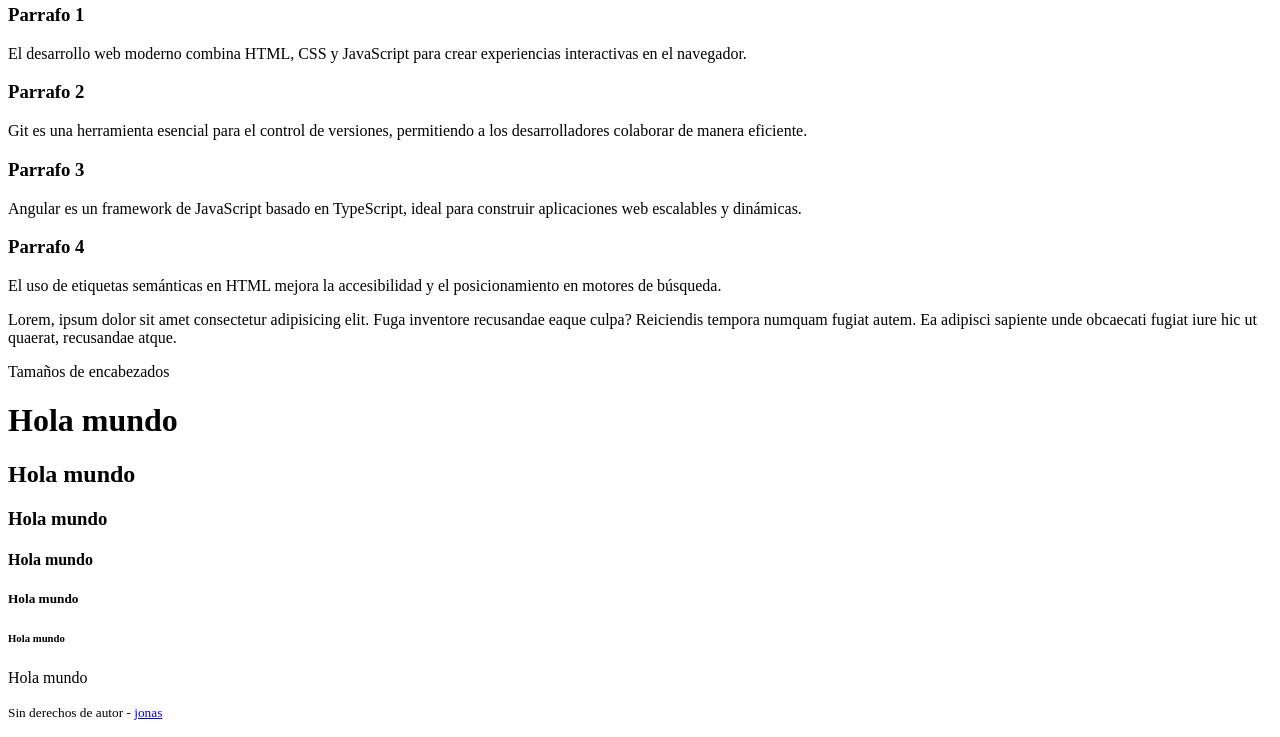
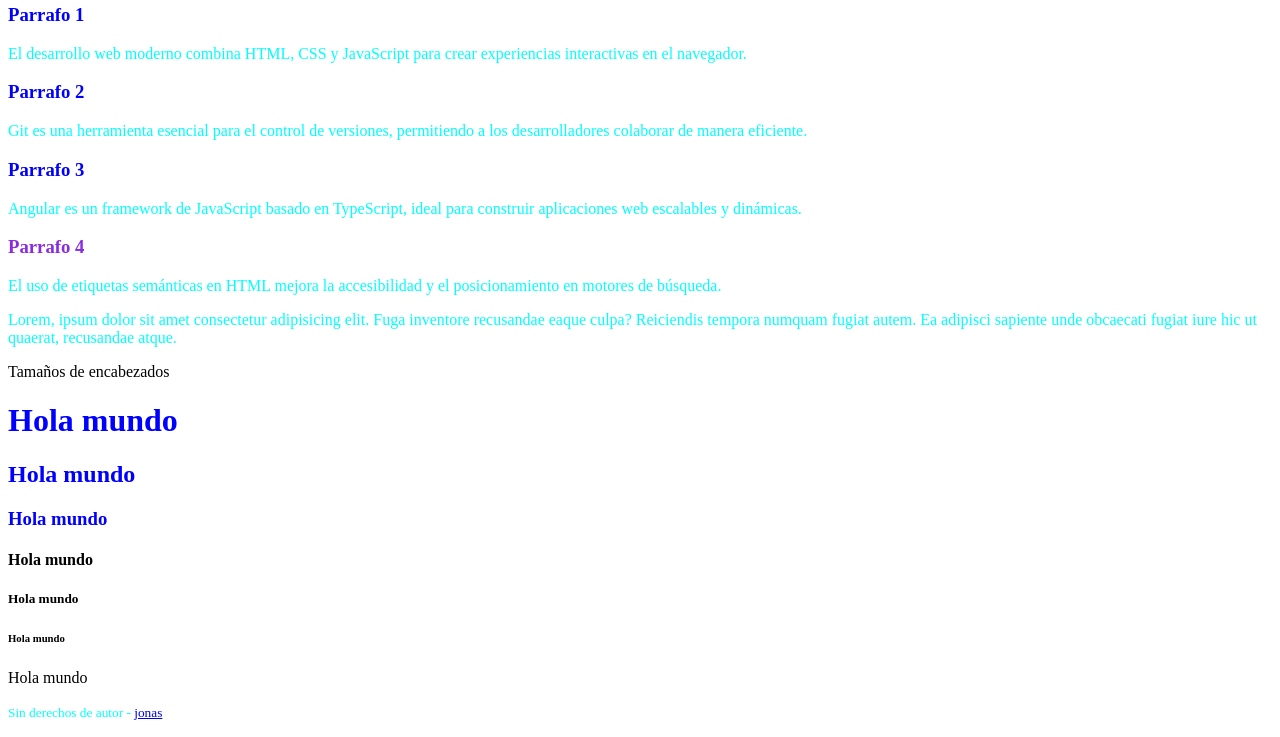
Before and after one commit to JonathanZavala17/fundamentalsWebStudy, a plain HTML site: page macdev/index.html in a window 1280 px wide. Shown: the part 551-1288 px from the top of the page. Drawn offline with Linux system fonts and the light colour scheme; files whose address does not match are found by name.

Commit message:
[style](css): se agregaron los selectores

```diff
--- a/macdev/assets/css/estilos.css
+++ b/macdev/assets/css/estilos.css
@@ -3,3 +3,28 @@
   height: 300px;
   object-fit: cover;
 }
+
+/*Selector de etiqueta*/
+p{
+  color: aqua;
+}
+
+/*Selector de grupo*/
+h1, h2, h3{
+  color: blue;
+}
+
+/*Selector de id*/
+#parrafo-4{
+  color: blueviolet;
+}
+
+/*Selector de clase*/
+.select{
+  color: tomato;
+}
+
+/*Selector universal */
+*{
+  font-family: 'Times New Roman', Times, serif;
+}
```
